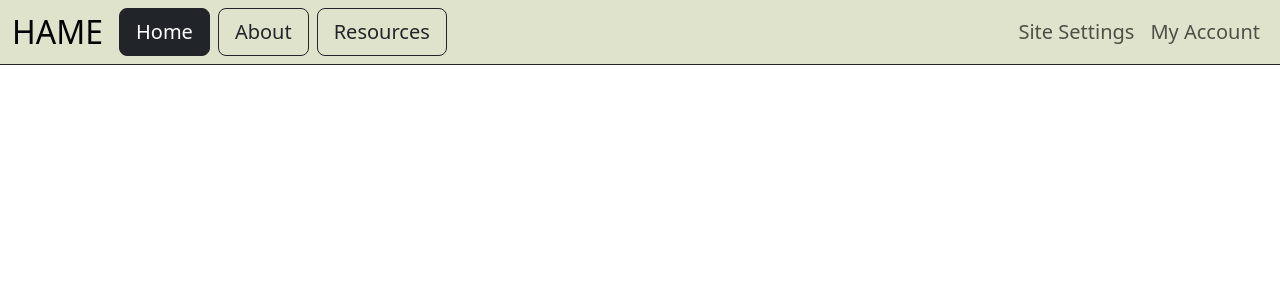
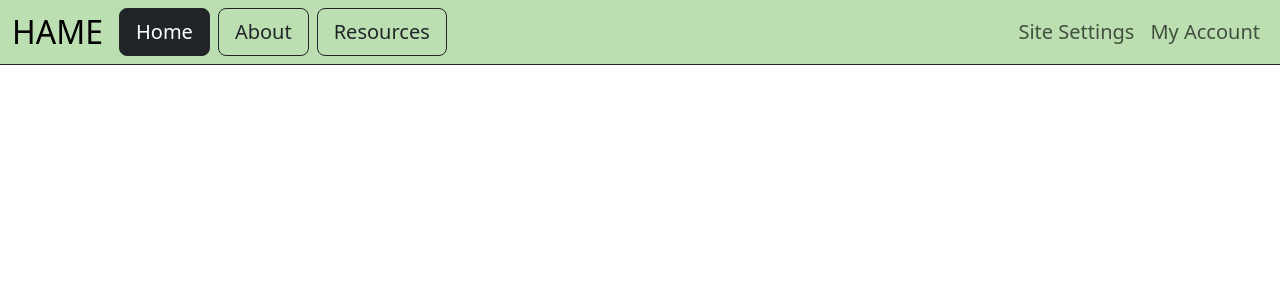
Before and after one commit to matthewsp124/hame, a Django app: page / in a window 1280 px wide. Shown: the top 300 px of the page. Run offline with Django 5.2, Linux system fonts and the light colour scheme; some libraries are stand-ins or nearby versions.

Commit message:
changed navbar colour, updated Bootstrap JS link

```diff
--- a/hame_project/hame/templates/hame/base.html
+++ b/hame_project/hame/templates/hame/base.html
@@ -11,12 +11,12 @@
         <link href="https://cdn.jsdelivr.net/npm/bootstrap@5.3.8/dist/css/bootstrap.min.css" rel="stylesheet" integrity="sha384-sRIl4kxILFvY47J16cr9ZwB07vP4J8+LH7qKQnuqkuIAvNWLzeN8tE5YBujZqJLB" crossorigin="anonymous">
         <!-- <script src="https://cdn.jsdelivr.net/npm/bootstrap@5.3.8/dist/js/bootstrap.bundle.min.js" integrity="sha384-FKyoEForCGlyvwx9Hj09JcYn3nv7wiPVlz7YYwJrWVcXK/BmnVDxM+D2scQbITxI" crossorigin="anonymous"></script> -->
         <!-- custom CSS -->
-         <link rel="stylesheet" href="{% static "styles.css" %}" />
+         <link rel="stylesheet" href="{% static 'styles.css' %}" />
     </head>
 
     <body>
         <!-- header -->
-        <nav class="navbar fixed-top navbar-expand-lg light-green-background border-bottom border-dark">
+        <nav class="navbar fixed-top navbar-expand-lg mint-green-background border-bottom border-dark">
             <div class="container-fluid">
                 <div class="navbar-header">
                     <a class="navbar-brand fs-2" href="{% url 'hame:index' %}">HAME</a>
@@ -48,8 +48,6 @@
             {% endblock %}
         </div>
         <!-- Bootstrap's JavaScript -->
-        <script src="https://code.jquery.com/jquery-3.2.1.slim.min.js" integrity="sha384-KJ3o2DKtIkvYIK3UENzmM7KCkRr/rE9/Qpg6aAZGJwFDMVNA/GpGFF93hXpG5KkN" crossorigin="anonymous"></script>
-        <script src="https://cdn.jsdelivr.net/npm/popper.js@1.12.9/dist/umd/popper.min.js" integrity="sha384-ApNbgh9B+Y1QKtv3Rn7W3mgPxhU9K/ScQsAP7hUibX39j7fakFPskvXusvfa0b4Q" crossorigin="anonymous"></script>
-        <script src="https://cdn.jsdelivr.net/npm/bootstrap@4.0.0/dist/js/bootstrap.min.js" integrity="sha384-JZR6Spejh4U02d8jOt6vLEHfe/JQGiRRSQQxSfFWpi1MquVdAyjUar5+76PVCmYl" crossorigin="anonymous"></script>
+        <script src="https://cdn.jsdelivr.net/npm/bootstrap@5.3.8/dist/js/bootstrap.bundle.min.js" integrity="sha384-FKyoEForCGlyvwx9Hj09JcYn3nv7wiPVlz7YYwJrWVcXK/BmnVDxM+D2scQbITxI" crossorigin="anonymous"></script>
     </body>
 </html>
--- a/hame_project/static/styles.css
+++ b/hame_project/static/styles.css
@@ -1,4 +1,8 @@
 /* colour palette */
-.light-green-background {
+.mint-green-background {
+    background-color: #bcdfb2;
+}
+
+/* .light-green-background {
     background-color: #dfe3cb;
-}
+} */
```
